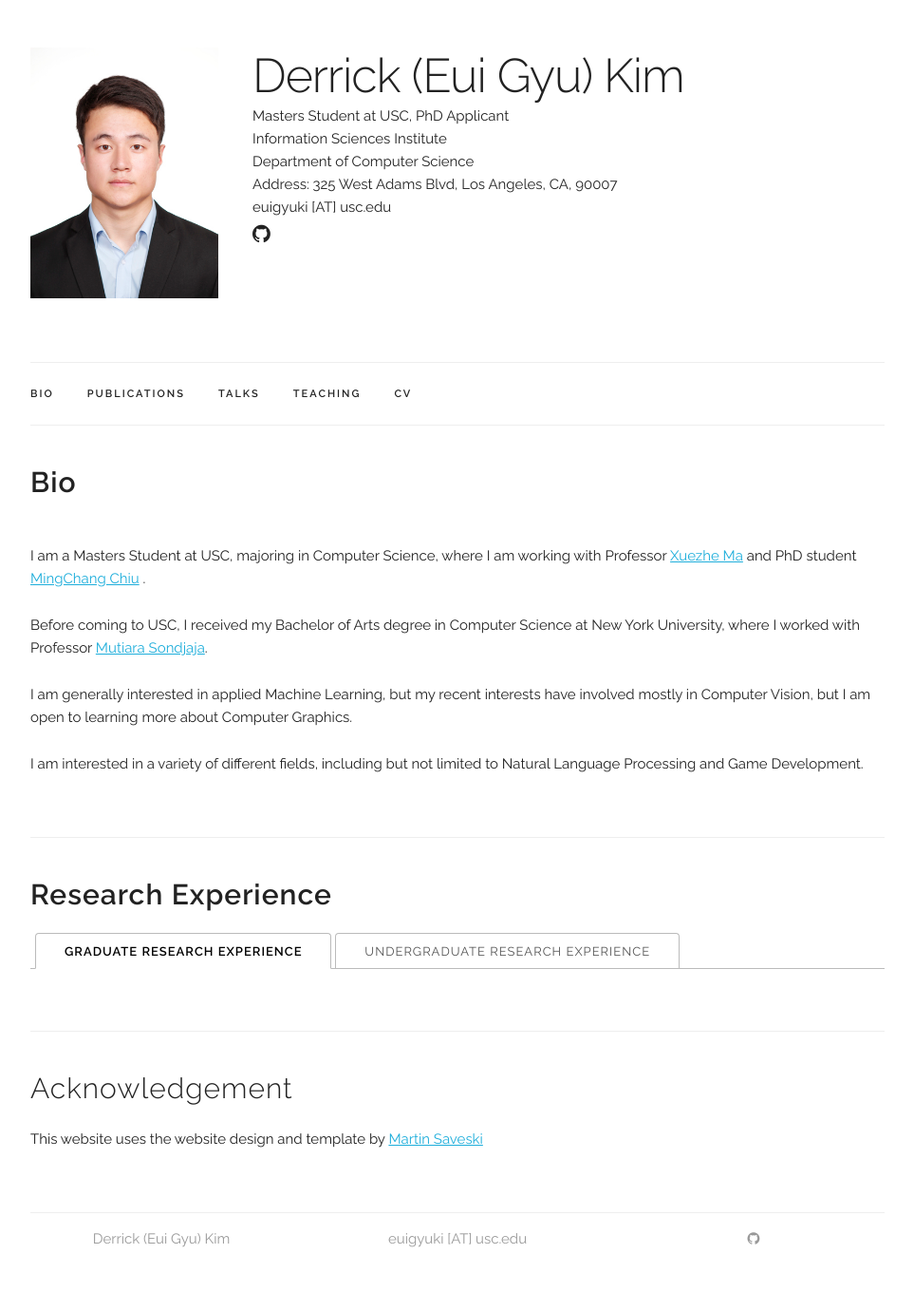
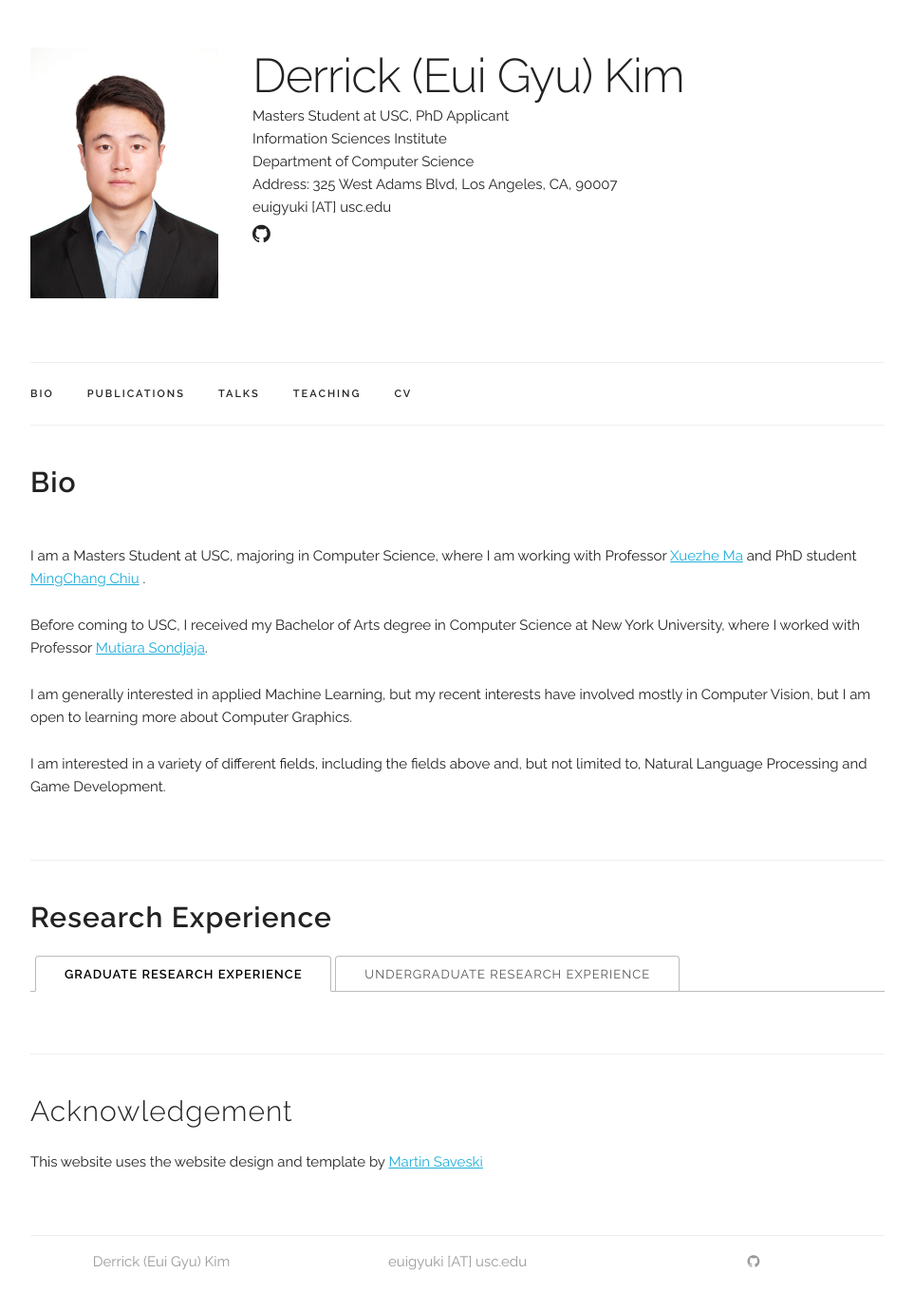
Before and after one commit to euigyuki/euigyuki.github.io, a Jekyll site: the page built from index.html, in a window 1280 px wide. Shown: the whole page at 95% size, without its empty margins (158-1121 px from the left). Built offline with Jekyll 4.4.1, drawn with Linux system fonts in a browser that asks for light colours; before the commit the page ends 1356 px from its top, so only the background shows below that.

Commit message:
updated website

```diff
--- a/index.html
+++ b/index.html
@@ -16,7 +16,7 @@ title: Home
   </p>
   <p>    I am generally interested in applied Machine Learning, but my recent interests have involved mostly in Computer Vision, but I am open to learning more about Computer Graphics.
   </p>
-   <p>    I am interested in a variety of different fields, including but not limited to Natural Language Processing and Game Development.
+   <p>    I am interested in a variety of different fields, including the fields above and, but not limited to, Natural Language Processing and Game Development.
   </p>
 
 
```
